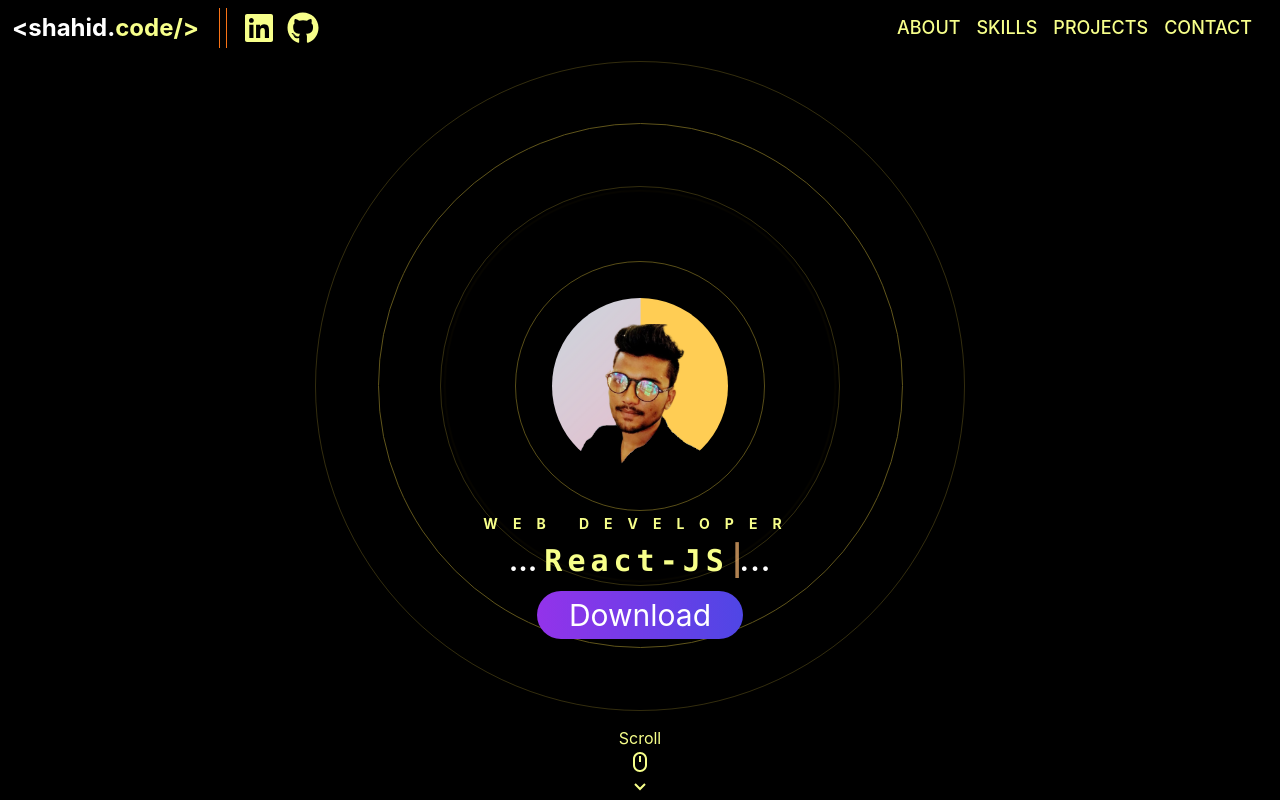
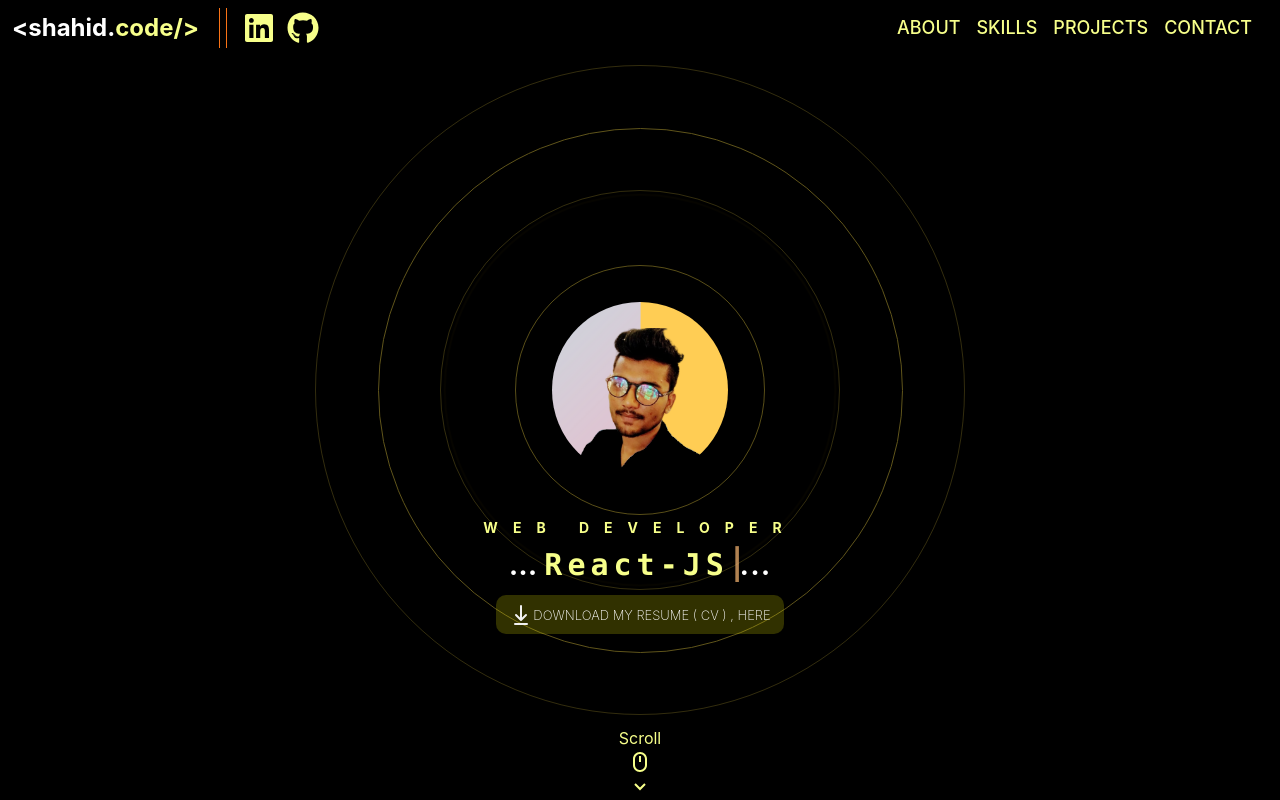
Before and after one commit to ShahidMakanadar/Portfolio, a React (Vite) app: page / in a window 1280 px wide. Shown: the top 800 px of the page. Built offline with nearby package versions, Linux system fonts and the light colour scheme.

Commit message:
resum added and one project also added

```diff
--- a/src/App.css
+++ b/src/App.css
@@ -0,0 +1,87 @@
+
+.Dbutton {
+    display: flex;
+    align-items: center;
+    justify-content: center;
+    position: relative;
+    margin: 0;
+    padding: 0.1em 1em;
+    outline: none;
+    text-decoration: none;
+    display: flex;
+    justify-content: center;
+    align-items: center;
+    cursor: pointer;
+    border: none;
+    text-transform: uppercase;
+    background-color: #ffff0031;
+    border-radius: 10px;
+    color: #fff;
+    font-weight: 200;
+    font-size: 13px;
+    font-family: inherit;
+    z-index: 0;
+    overflow: hidden;
+    transition: all 0.3s cubic-bezier(0.02, 0.01, 0.47, 1);
+  }
+
+  .Dbutton:hover {
+    animation: sh0 0.5s ease-in-out both;
+  }
+
+  @keyframes sh0 {
+    0% {
+      transform: rotate(0deg) translate3d(0, 0, 0);
+    }
+
+    25% {
+      transform: rotate(7deg) translate3d(0, 0, 0);
+    }
+
+    50% {
+      transform: rotate(-7deg) translate3d(0, 0, 0);
+    }
+
+    75% {
+      transform: rotate(1deg) translate3d(0, 0, 0);
+    }
+
+    100% {
+      transform: rotate(0deg) translate3d(0, 0, 0);
+    }
+  }
+
+  .Dbutton:hover span {
+    animation: storm 0.7s ease-in-out both;
+    animation-delay: 0.06s;
+  }
+
+  .Dbutton::before,
+  .Dbutton::after {
+    content: '';
+    position: absolute;
+    right: 0;
+    bottom: 0;
+    width: 100px;
+    height: 100px;
+    border-radius: 50%;
+    background: #ffea00;
+    opacity: 0;
+    transition: transform 0.15s cubic-bezier(0.02, 0.01, 0.47, 1), opacity 0.15s cubic-bezier(0.02, 0.01, 0.47, 1);
+    z-index: -1;
+    transform: translate(100%, -25%) translate3d(0, 0, 0);
+  }
+
+  .Dbutton:hover::before,
+  .Dbutton:hover::after {
+    opacity: 0.15;
+    transition: transform 0.2s cubic-bezier(0.02, 0.01, 0.47, 1), opacity 0.2s cubic-bezier(0.02, 0.01, 0.47, 1);
+  }
+
+  .Dbutton:hover::before {
+    transform: translate3d(50%, 0, 0) scale(0.9);
+  }
+
+  .Dbutton:hover::after {
+    transform: translate(50%, 0) scale(1.1);
+  }
--- a/src/components/Hero.jsx
+++ b/src/components/Hero.jsx
@@ -53,10 +53,42 @@ function Hero() {
               <span className="text-white  tracking-[1px]">...</span>
             </span>
           </h1>
-          <button class="relative overflow-hidden h-12 px-8 rounded-full bg-gradient-to-r from-purple-600 to-indigo-600 text-white focus:outline-none">
-            <span class="relative z-10">Download</span>
-            <span class="absolute top-0 left-0 w-full h-full transform scale-x-0 origin-left bg-gradient-to-r from-purple-600 to-indigo-600 transition-transform duration-500"></span>
-          </button>
+          <a
+            href="./Shahid Makandar(CV).pdf"
+            download={"Shahid Makandar(CV).pdf"}
+          >
+            <button className="Dbutton">
+              <svg
+                xmlns="http://www.w3.org/2000/svg"
+                fill="yellow"
+                viewBox="0 0 24 24"
+                height="24px"
+                width="24px"
+              >
+                <g stroke-width="0" id="SVGRepo_bgCarrier"></g>
+                <g
+                  stroke-linejoin="round"
+                  stroke-linecap="round"
+                  id="SVGRepo_tracerCarrier"
+                ></g>
+                <g id="SVGRepo_iconCarrier">
+                  {" "}
+                  <g id="Interface / Download">
+                    {" "}
+                    <path
+                      stroke-linejoin="round"
+                      stroke-linecap="round"
+                      stroke-width="2"
+                      stroke="#f1f1f1"
+                      d="M6 21H18M12 3V17M12 17L17 12M12 17L7 12"
+                      id="Vector"
+                    ></path>{" "}
+                  </g>{" "}
+                </g>
+              </svg>{" "}
+              <span> Download My Resume ( cv ) , Here</span>
+            </button>
+          </a>
         </div>
       </motion.div>
       <div className="absolute -bottom-4 animate-bounce w-full hidden md:flex justify-center">
--- a/src/constants/index.js
+++ b/src/constants/index.js
@@ -22,18 +22,24 @@ export const projects = [
     codeUrl: "https://github.com/ShahidMakanadar",
   },
   {
-    title: "Disney+ Hotstar",
-    imgUrl: "/Hotstar.png",
-    desc: "Disney Plus Hotstar clone built using Vite, React, TMDB API, and Tailwind CSS. This project combines my passion for front-end development, movie streaming, and user interface design.This project represents my commitment to honing my skills in web development and showcases my expertise in building responsive and user-friendly applications. I thoroughly enjoyed working on it and am eager to continue exploring the limitless possibilities of web development. deployed on Vercel",
+    title: "Chatify (Real-Time Chatting)",
+    imgUrl: "/chatify.png",
+    desc: "Chatifyis not just a chat application; it's an immersive real-time communication experience. Built with the MERN stack and Chakra UI, the app boasts secure user authentication, BtoB chatting, and dynamic group conversations. Thanks to Socket.io, users can enjoy instant messaging, making communication a breeze. The project is a testament to proficiency in full-stack development, real-time technologies, and responsive design.. deployed on Render",
     tags: [
+      "Socket.io",
+      "Chakra UI",
       "Javascript",
+      "Cloudinary",
       "React-JS",
-      "TailwindCSS",
-      "TMDB",
-      "Responsiveness"
+      "ContextAPI",
+      "Express.JS",
+      "Node-JS",
+      "MongoDB",
+      "JWT-Auth",
+      "REST APIs"
     ],
-    liveUrl: "https://disney-plus-hotstar-clone-xi.vercel.app/",
-    codeUrl: "https://github.com/ShahidMakanadar/Disney_Plus_Hotstar-Clone",
+    liveUrl: "https://chatify-xk4g.onrender.com/",
+    codeUrl: "https://github.com/ShahidMakanadar/chatify",
   },
   {
     title: "Disney+ Hotstar",
@@ -140,16 +146,16 @@ export const skills = [
     "https://cdn.jsdelivr.net/gh/devicons/devicon/icons/bootstrap/bootstrap-original.svg",
     proficiency: 100,
   },
+  // {
+  //   name: "Redux",
+  //   imgUrl:
+  //     "https://cdn.jsdelivr.net/gh/devicons/devicon/icons/redux/redux-original.svg",
+  //   proficiency: 100,
+  // },
   {
-    name: "Redux",
+    name: "Java",
     imgUrl:
-      "https://cdn.jsdelivr.net/gh/devicons/devicon/icons/redux/redux-original.svg",
-    proficiency: 100,
-  },
-  {
-    name: "Python",
-    imgUrl:
-      "https://cdn.jsdelivr.net/gh/devicons/devicon/icons/python/python-original.svg",
+      "https://cdn.jsdelivr.net/gh/devicons/devicon/icons/java/java-original.svg",
     proficiency: 100,
   },
 ];
```
Also changed, not shown: public/chatify.png (added), 1 other file (tests, documents, lock files or other folders).
